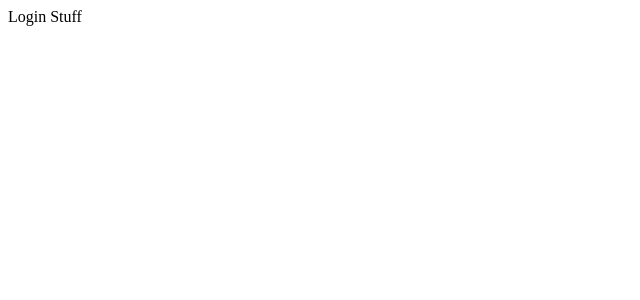
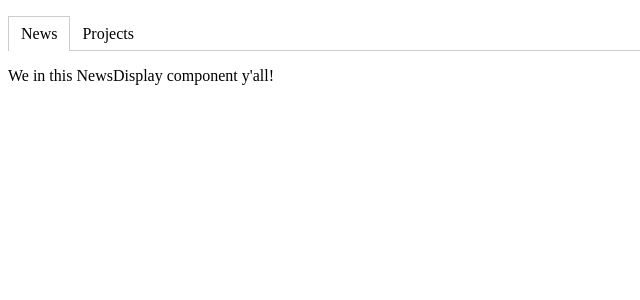
Before and after one commit to AdaProjects/ada, a React app: page / in a window 1280 px wide. Before the commit this address led to /login. Shown: the top 300 px of the page, without its empty margins (0-640 px from the left). Built offline with nearby package versions, Linux system fonts and the light colour scheme; no server answers.

Commit message:
add tabs for main components

```diff
--- a/src/components/App.jsx
+++ b/src/components/App.jsx
@@ -3,6 +3,7 @@ import React, { Component } from 'react';
 import Login from './Login.jsx';
 import MainContainer from './MainContainer.jsx';
 import PrivateRoute from './PrivateRoute.jsx';
+require('../styles.css');
 
 import {
   BrowserRouter as Router,
@@ -22,7 +23,7 @@ class App extends Component {
       profileDisplay: false,
       projectDisplay: false,
       projectFav: false,
-      isLoggedIn: false,
+      isLoggedIn: true,
     }
   }
 
--- a/src/components/MainContainer.jsx
+++ b/src/components/MainContainer.jsx
@@ -1,13 +1,20 @@
 import React from 'react';
 import NewsContainer from './NewsContainer.jsx';
 import ProjectContainer from './ProjectContainer.jsx';
+import Tabs from './Tabs.jsx';
 
 // will display project feed upon navigation from newsfeed.
 const MainContainer = () => {
   return (
     <div className="main">
-      <NewsContainer />
-      <ProjectContainer />
+      <Tabs>
+        <div label="News">
+          <NewsContainer />
+        </div>
+        <div label="Projects">
+          <ProjectContainer />
+        </div>
+      </Tabs>
     </div>
   );
 };
--- /dev/null
+++ b/src/components/Tab.jsx
@@ -0,0 +1,43 @@
+import React, { Component } from 'react';
+
+class Tab extends Component {
+
+  constructor(props) {
+    super(props);
+
+    this.onClick = this.onClick.bind(this);
+  }
+
+  onClick() {
+    const { label, onClick } = this.props;
+    onClick(label);
+  }
+
+  render() {
+    const {
+      onClick,
+      props: {
+        activeTab,
+        label,
+      },
+    } = this;
+
+    let className = 'tab-list-item';
+
+    if (activeTab === label) {
+      className += ' tab-list-active';
+    }
+
+    return (
+      <li
+        className={className}
+        onClick={onClick}
+      >
+        {label}
+      </li>
+    );
+  }
+}
+
+
+export default Tab;
--- /dev/null
+++ b/src/components/Tabs.jsx
@@ -0,0 +1,61 @@
+import React, { Component } from 'react';
+import Tab from './Tab.jsx';
+
+
+class Tabs extends Component {
+
+  constructor(props) {
+    super(props);
+
+    this.state = {
+      activeTab: this.props.children[0].props.label,
+    };
+
+    this.onClickTabItem = this.onClickTabItem.bind(this);
+  }
+
+  onClickTabItem(tab) {
+    console.log('helloooo')
+    this.setState({ activeTab: tab });
+  }
+
+  render() {
+    const {
+      onClickTabItem,
+      props: {
+        children,
+      },
+      state: {
+        activeTab,
+      }
+    } = this;
+
+    return (
+      <div className="tabs">
+        <ol className="tab-list">
+          {children.map((child) => {
+
+            const { label } = child.props;
+
+            return (
+              <Tab
+                activeTab={activeTab}
+                key={label}
+                label={label}
+                onClick={onClickTabItem}
+              />
+            );
+          })}
+        </ol>
+        <div className="tab-content">
+          {children.map((child) => {
+            if (child.props.label !== activeTab) return undefined;
+            return child.props.children;
+          })}
+        </div>
+      </div>
+    );
+  }
+}
+
+export default Tabs;
--- /dev/null
+++ b/src/styles.css
@@ -0,0 +1,17 @@
+.tab-list {
+  border-bottom: 1px solid #ccc;
+  padding-left: 0;
+}
+
+.tab-list-item {
+  display: inline-block;
+  list-style: none;
+  margin-bottom: -1px;
+  padding: 0.5rem 0.75rem;
+}
+
+.tab-list-active {
+  background-color: white;
+  border: solid #ccc;
+  border-width: 1px 1px 0 1px;
+}
```
Also changed, not shown: src/components/NewsDisplay.jsx (added, +56 -0 lines), 1 other file (tests, documents, lock files or other folders).
